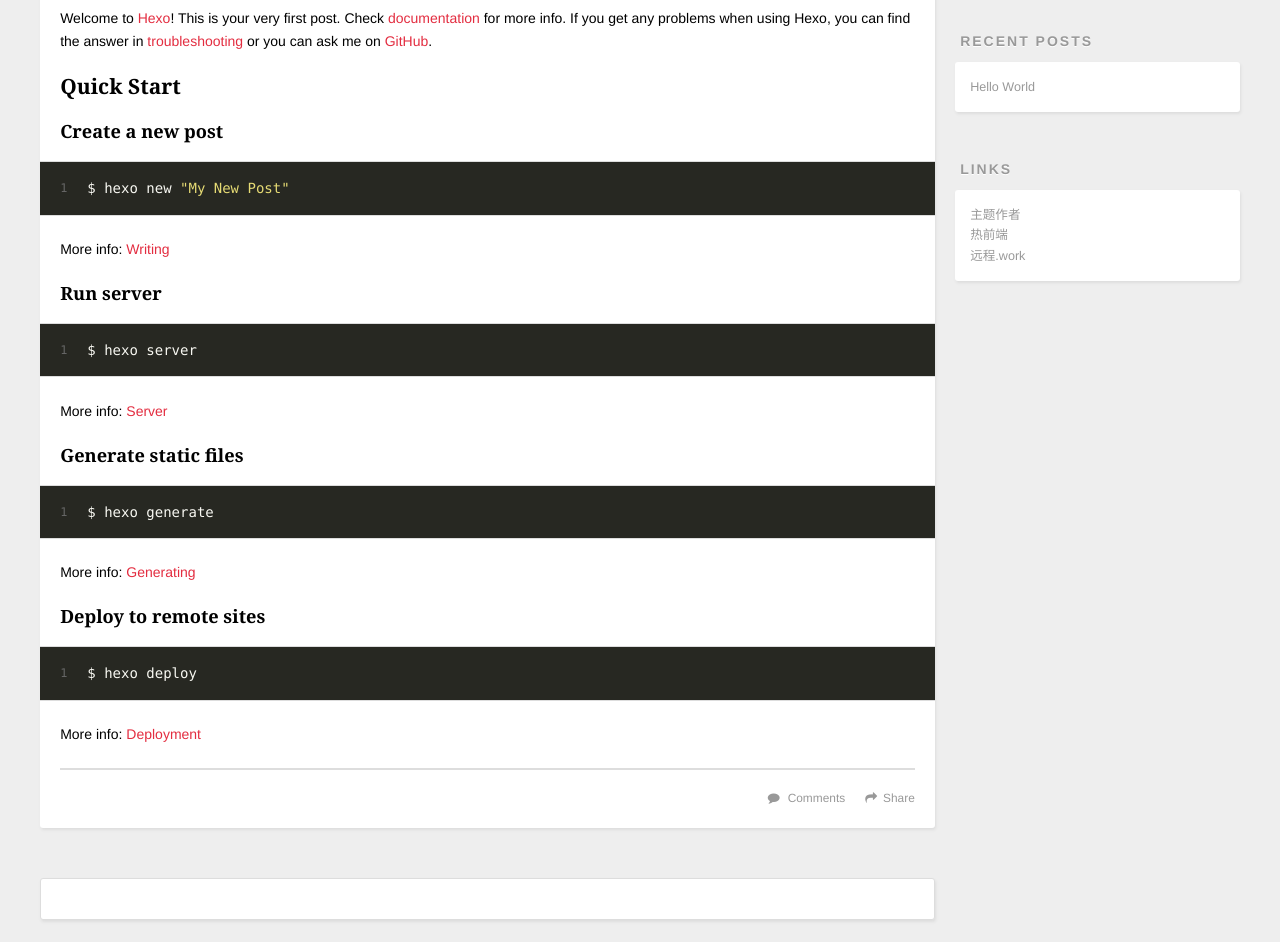
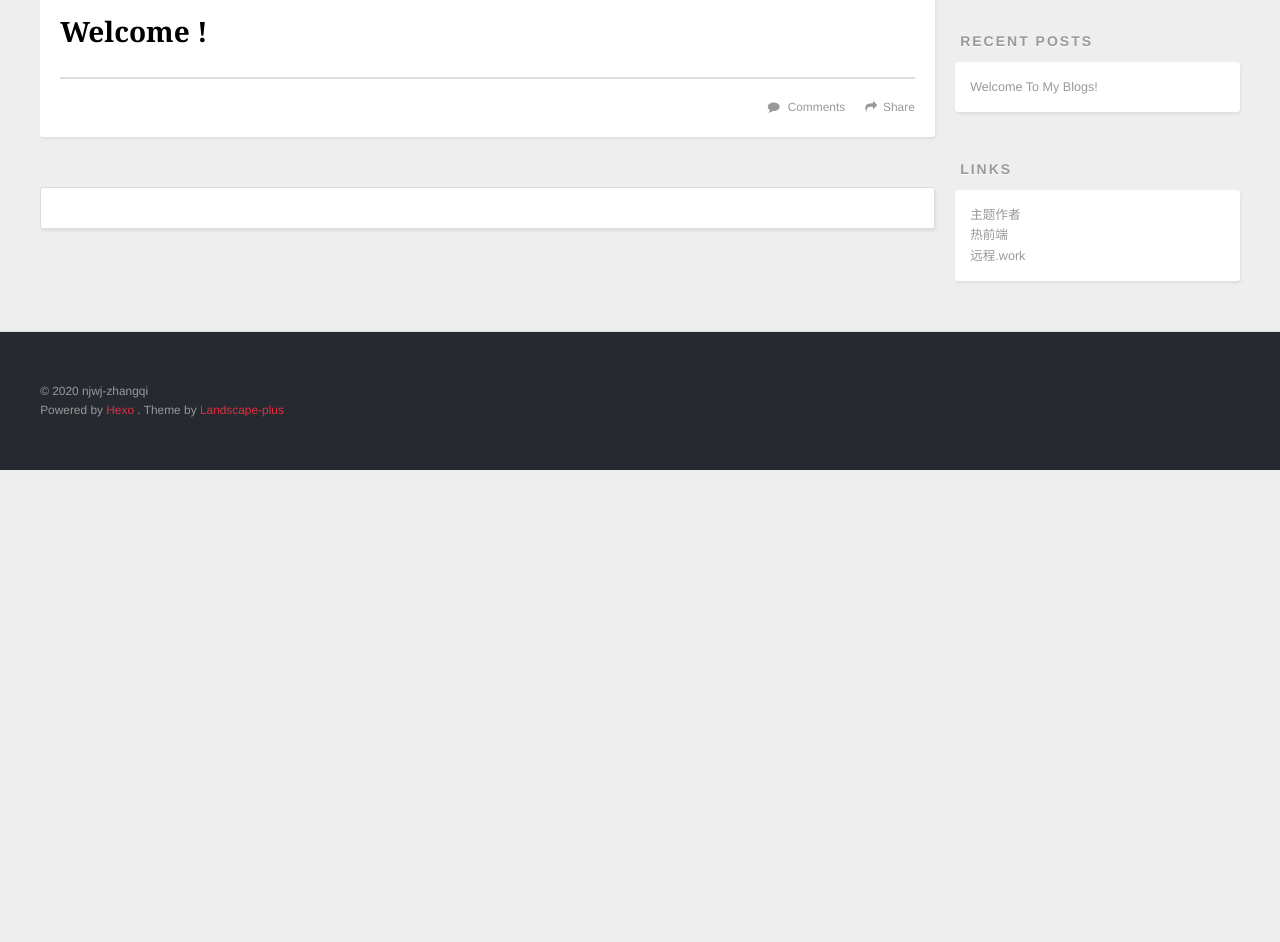
Before and after one commit to njwj-zhangqi/njwj-zhangqi.github.io, a plain HTML site: page 2020/04/25/hello-world/index.html in a window 1280 px wide. Shown: the part 445-1387 px from the top of the page. After the commit the page ends 915 px from the top, so only its background shows below. Drawn offline with nearby package versions, Linux system fonts and the light colour scheme; a script that the page names is missing.

Commit message:
edit hello-word.md

```diff
--- a/2020/04/25/hello-world/index.html
+++ b/2020/04/25/hello-world/index.html
@@ -4,16 +4,16 @@
 <head>
   <meta charset="utf-8">
 
-  <title>Hello World | njwj-zhangqi Blog</title>
+  <title>Welcome To My Blogs! | njwj-zhangqi Blog</title>
   <meta name="viewport" content="width=device-width, initial-scale=1, maximum-scale=1">
-  <meta name="description" content="Welcome to Hexo! This is your very first post. Check documentation for more info. If you get any problems when using Hexo, you can find the answer in troubleshooting or you can ask me on GitHub. Quick">
+  <meta name="description" content="Welcome !">
 <meta property="og:type" content="article">
-<meta property="og:title" content="Hello World">
+<meta property="og:title" content="Welcome To My Blogs!">
 <meta property="og:url" content="http://yoursite.com/2020/04/25/hello-world/index.html">
 <meta property="og:site_name" content="njwj-zhangqi Blog">
-<meta property="og:description" content="Welcome to Hexo! This is your very first post. Check documentation for more info. If you get any problems when using Hexo, you can find the answer in troubleshooting or you can ask me on GitHub. Quick">
+<meta property="og:description" content="Welcome !">
 <meta property="article:published_time" content="2020-04-25T02:47:00.542Z">
-<meta property="article:modified_time" content="2020-04-25T02:47:00.542Z">
+<meta property="article:modified_time" content="2020-04-25T04:15:00.333Z">
 <meta property="article:author" content="njwj-zhangqi">
 <meta name="twitter:card" content="summary">
 
@@ -83,7 +83,7 @@
 
 
     <h1 class="article-title" itemprop="name">
-      Hello World
+      Welcome To My Blogs!
     </h1>
 
 
@@ -91,25 +91,12 @@
 
     <div class="article-entry" itemprop="articleBody">
 
-        <p>Welcome to <a href="https://hexo.io/" target="_blank" rel="noopener">Hexo</a>! This is your very first post. Check <a href="https://hexo.io/docs/" target="_blank" rel="noopener">documentation</a> for more info. If you get any problems when using Hexo, you can find the answer in <a href="https://hexo.io/docs/troubleshooting.html" target="_blank" rel="noopener">troubleshooting</a> or you can ask me on <a href="https://github.com/hexojs/hexo/issues" target="_blank" rel="noopener">GitHub</a>.</p>
-<h2 id="Quick-Start"><a href="#Quick-Start" class="headerlink" title="Quick Start"></a>Quick Start</h2><h3 id="Create-a-new-post"><a href="#Create-a-new-post" class="headerlink" title="Create a new post"></a>Create a new post</h3><figure class="highlight bash"><table><tr><td class="gutter"><pre><span class="line">1</span><br></pre></td><td class="code"><pre><span class="line">$ hexo new <span class="string">"My New Post"</span></span><br></pre></td></tr></table></figure>
-
-<p>More info: <a href="https://hexo.io/docs/writing.html" target="_blank" rel="noopener">Writing</a></p>
-<h3 id="Run-server"><a href="#Run-server" class="headerlink" title="Run server"></a>Run server</h3><figure class="highlight bash"><table><tr><td class="gutter"><pre><span class="line">1</span><br></pre></td><td class="code"><pre><span class="line">$ hexo server</span><br></pre></td></tr></table></figure>
-
-<p>More info: <a href="https://hexo.io/docs/server.html" target="_blank" rel="noopener">Server</a></p>
-<h3 id="Generate-static-files"><a href="#Generate-static-files" class="headerlink" title="Generate static files"></a>Generate static files</h3><figure class="highlight bash"><table><tr><td class="gutter"><pre><span class="line">1</span><br></pre></td><td class="code"><pre><span class="line">$ hexo generate</span><br></pre></td></tr></table></figure>
-
-<p>More info: <a href="https://hexo.io/docs/generating.html" target="_blank" rel="noopener">Generating</a></p>
-<h3 id="Deploy-to-remote-sites"><a href="#Deploy-to-remote-sites" class="headerlink" title="Deploy to remote sites"></a>Deploy to remote sites</h3><figure class="highlight bash"><table><tr><td class="gutter"><pre><span class="line">1</span><br></pre></td><td class="code"><pre><span class="line">$ hexo deploy</span><br></pre></td></tr></table></figure>
-
-<p>More info: <a href="https://hexo.io/docs/one-command-deployment.html" target="_blank" rel="noopener">Deployment</a></p>
-
+        <h1 id="Welcome"><a href="#Welcome" class="headerlink" title="Welcome !"></a>Welcome !</h1>
 
     </div>
     <footer class="article-footer">
 
-        <a data-url="http://yoursite.com/2020/04/25/hello-world/" data-id="ck9f3nbd10000pgw69p9q02xq" class="article-share-link" data-share="baidu" data-title="Hello World">Share</a>
+        <a data-url="http://yoursite.com/2020/04/25/hello-world/" data-id="ck9f3nbd10000pgw69p9q02xq" class="article-share-link" data-share="baidu" data-title="Welcome To My Blogs!">Share</a>
 
 
 
@@ -126,7 +113,7 @@
 
 
   <section id="comments">
-    <div id="ds-thread" class="ds-thread" data-thread-key="2020/04/25/hello-world/" data-title="Hello World" data-url="http://yoursite.com/2020/04/25/hello-world/"></div>
+    <div id="ds-thread" class="ds-thread" data-thread-key="2020/04/25/hello-world/" data-title="Welcome To My Blogs!" data-url="http://yoursite.com/2020/04/25/hello-world/"></div>
   </section>
 </section>
 
@@ -154,7 +141,7 @@
       <ul>
 
           <li>
-            <a href="/2020/04/25/hello-world/">Hello World</a>
+            <a href="/2020/04/25/hello-world/">Welcome To My Blogs!</a>
           </li>
 
       </ul>
```
Also changed, not shown: archives/2020/04/index.html (+2 -2 lines), archives/2020/index.html (+2 -2 lines), archives/index.html (+2 -2 lines), index.html (+4 -17 lines).
